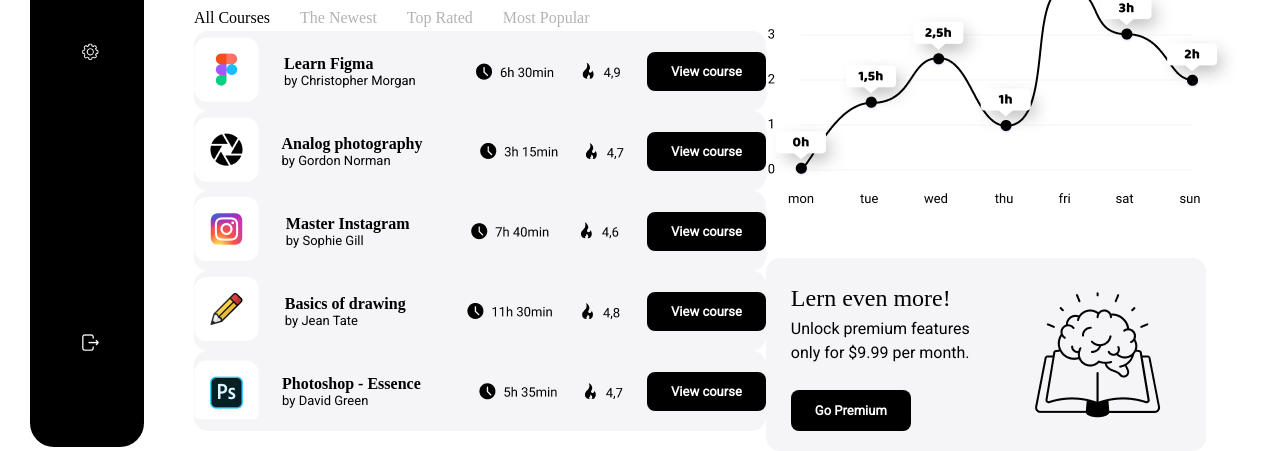
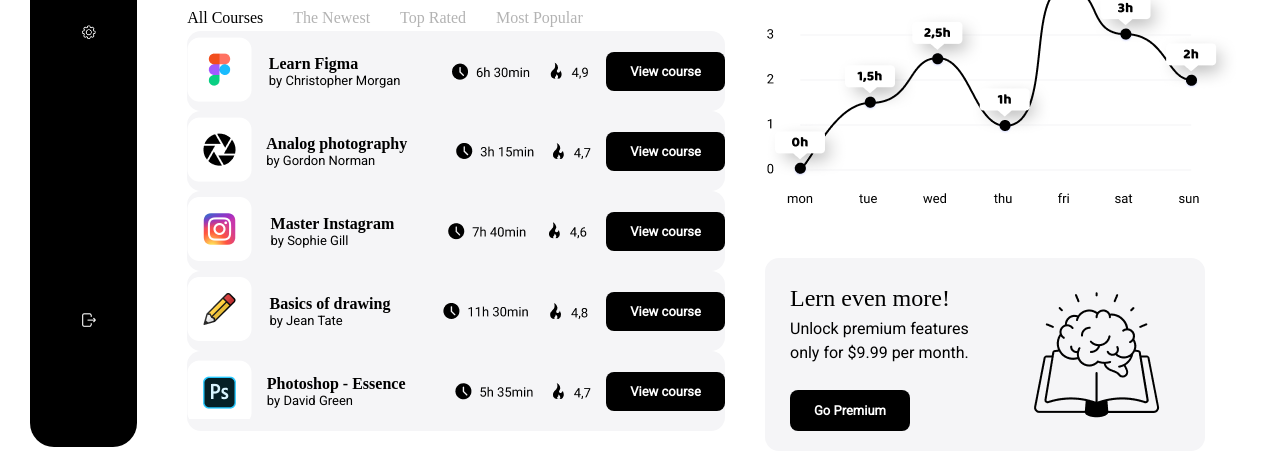
Before and after one commit to dragonlock/vitalii.hw8, a plain HTML site: page index.html in a window 1280 px wide. Shown: the part 435-886 px from the top of the page. Drawn offline with Linux system fonts and the light colour scheme; a web font is replaced by a local one.

Commit message:
Update style.css

```diff
--- a/css/style.css
+++ b/css/style.css
@@ -19,6 +19,7 @@ header{
     align-items: flex-start;
     margin-top: 30px;
 }
+
 
 .left-block{
     width: 100%;
@@ -61,6 +62,10 @@ header{
     position: relative;
     margin-top: 50px;
     margin-left: 50px;
+}
+
+main{
+    padding-right: 40px;
 }
 
 .hello-wrapp{
```
